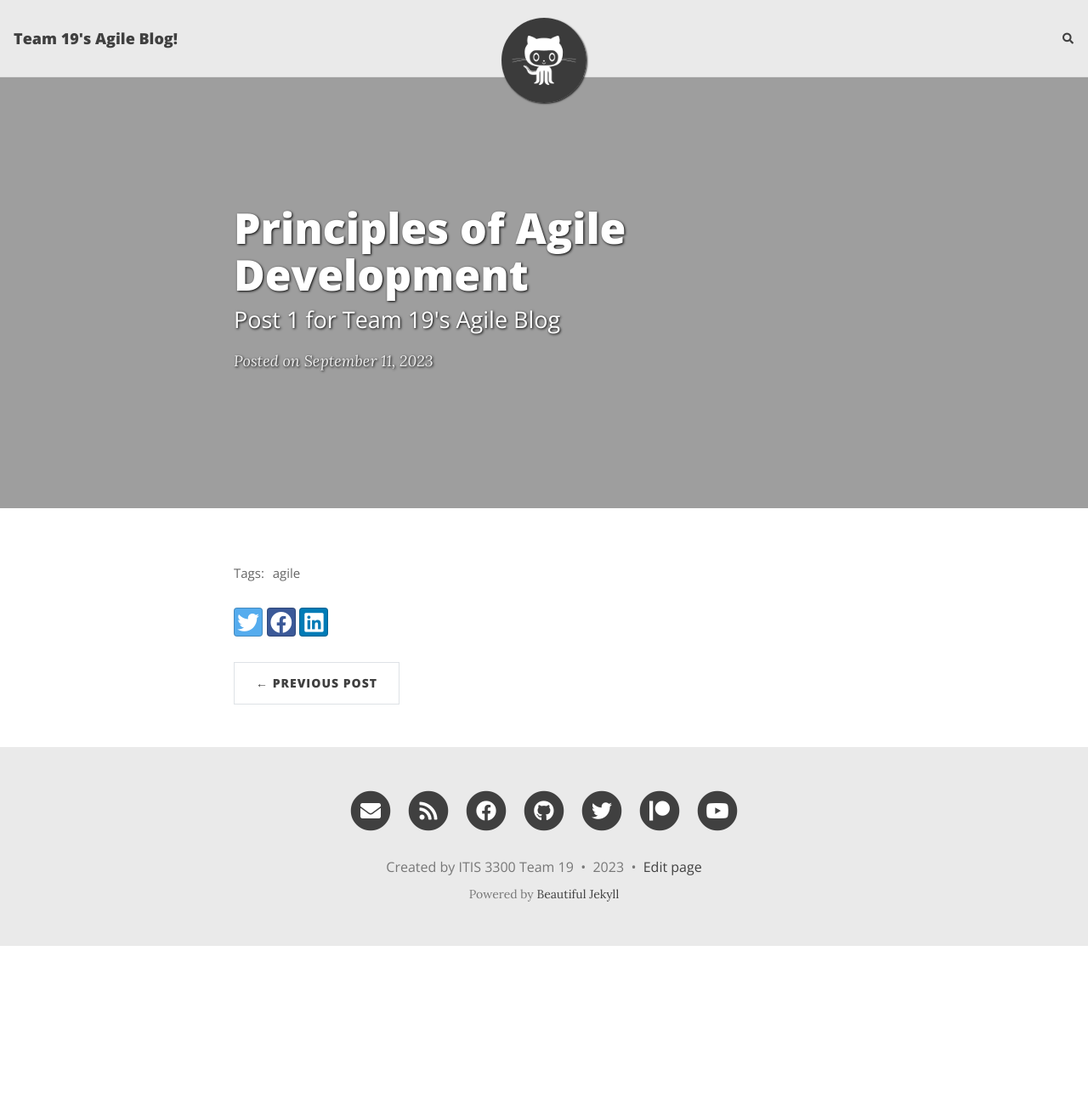
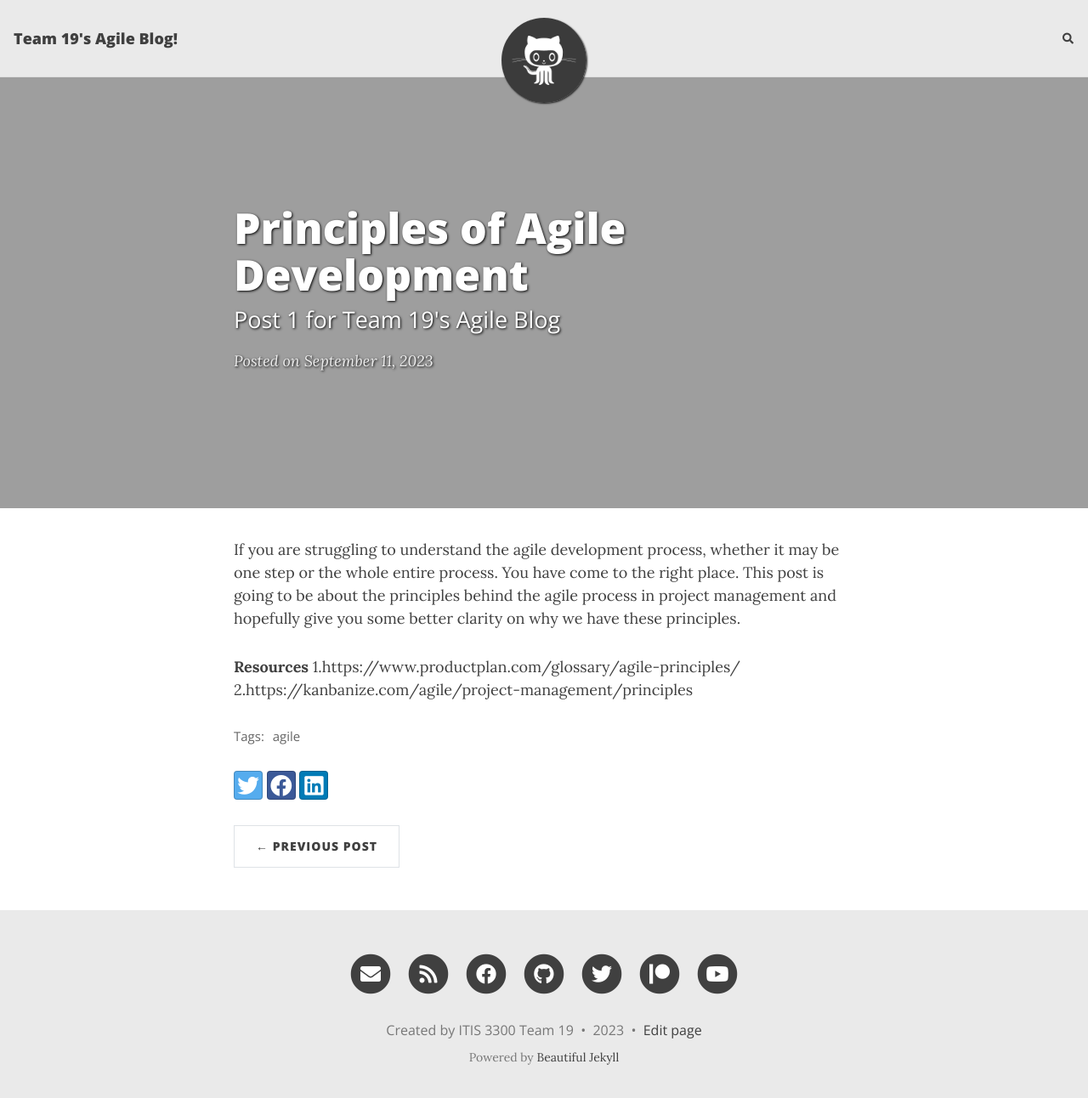
Before and after one commit to dlouangr/agile-blog, a Jekyll site: the page built from _posts/2023-09-11-post2.md, in a window 1280 px wide and 1305 px high. Shown: the top 1292 px of the window at 85% size. Built offline with Jekyll 4.4.1, drawn with Linux system fonts in a browser that asks for light colours; nearby versions of some CDN libraries; comment, search, counter and statistics services are not loaded.

Commit message:
Update 2023-09-11-post2.md

```diff
--- a/_posts/2023-09-11-post2.md
+++ b/_posts/2023-09-11-post2.md
@@ -7,3 +7,10 @@
 share-img: /assets/img/path.jpg
 tags: [agile]
 ---
+
+If you are struggling to understand the agile development process, whether it may be one step or the whole entire process. You have come to the right place. This post is going to be about the principles behind the agile process in project management and hopefully give you some better clarity on why we have these principles.
+
+
+**Resources**
+1.https://www.productplan.com/glossary/agile-principles/
+2.https://kanbanize.com/agile/project-management/principles
```
